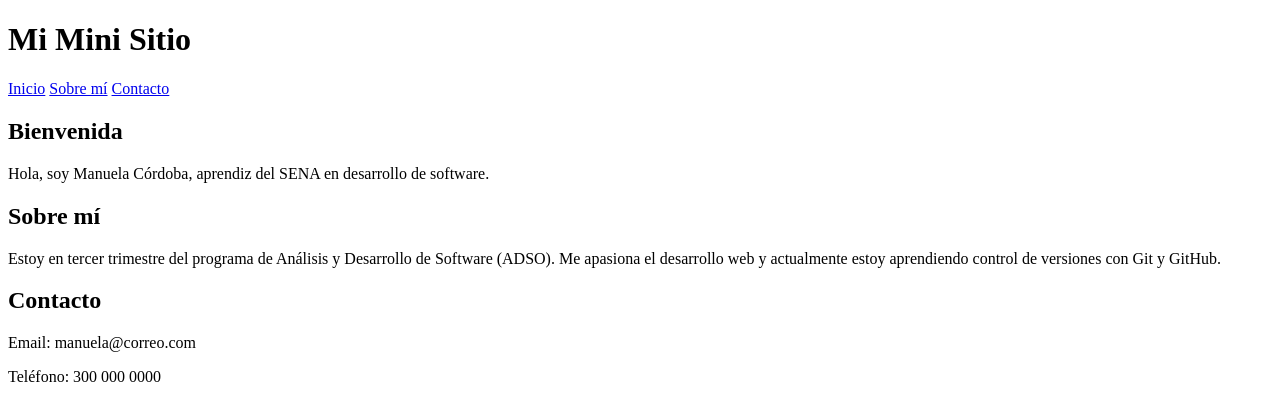
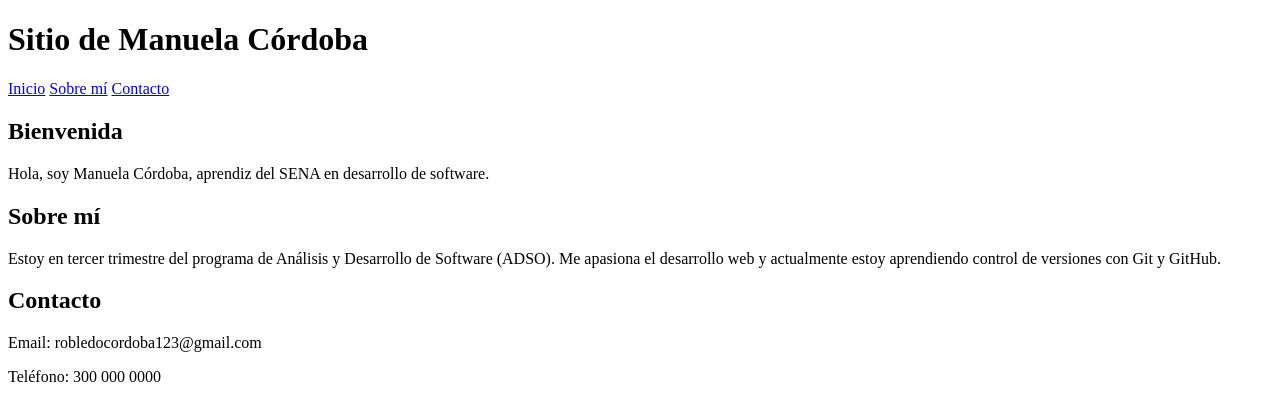
Before and after one commit to robledocordoba123-cmyk/Control-De-Versiones, a plain HTML site: page index.html in a window 1280 px wide. Drawn offline with Linux system fonts and the light colour scheme.

Commit message:
fix: aplicar cambios del code review

```diff
--- a/index.html
+++ b/index.html
@@ -2,11 +2,11 @@
 <html lang="es">
   <head>
     <meta charset="UTF-8">
-    <title>Mini Sitio - Manuela Córdoba</title>
+    <title>Sitio de Manuela Córdoba</title>
   </head>
   <body>
     <header>
-      <h1>Mi Mini Sitio</h1>
+      <h1>Sitio de Manuela Córdoba</h1>
       <nav>
         <a href="#inicio">Inicio</a>
         <a href="#sobre-mi">Sobre mí</a>
@@ -27,7 +27,7 @@
 
       <section id="contacto">
         <h2>Contacto</h2>
-        <p>Email: manuela@correo.com</p>
+        <p>Email: robledocordoba123@gmail.com</p>
         <p>Teléfono: 300 000 0000</p>
       </section>
     </main>
```
